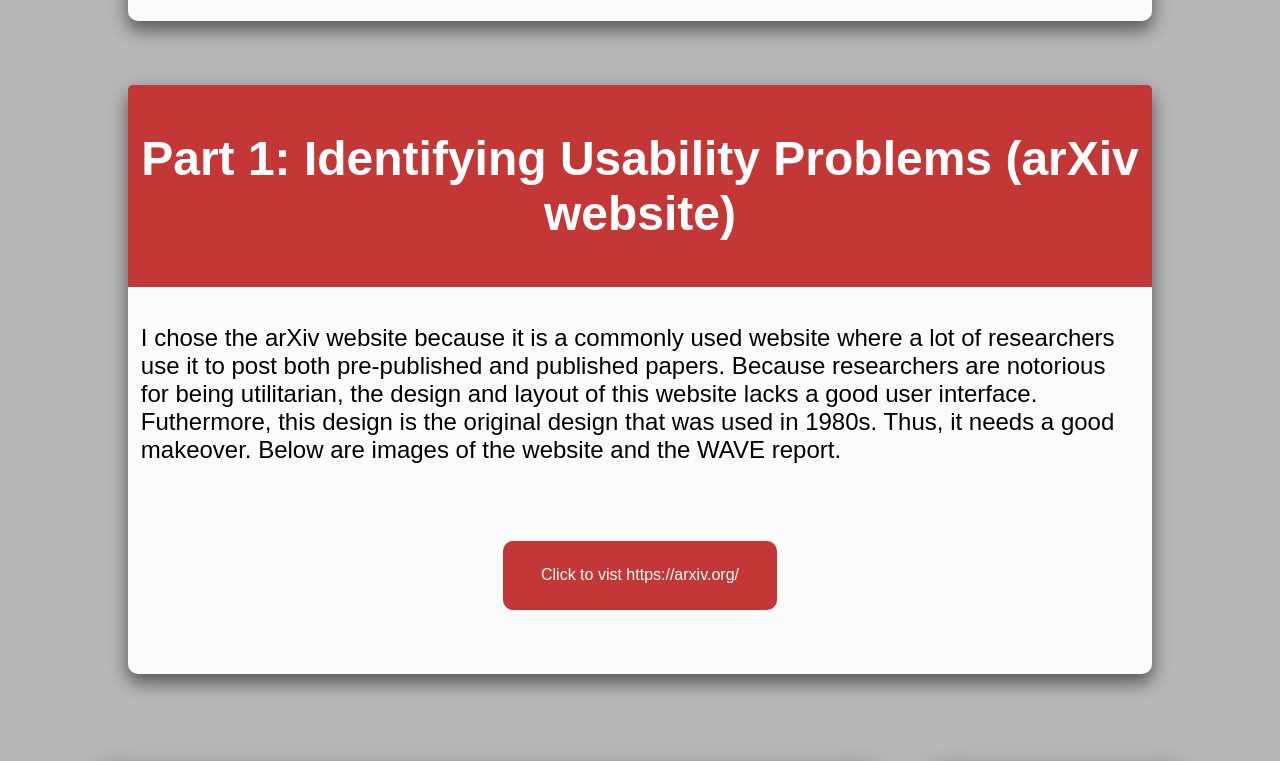
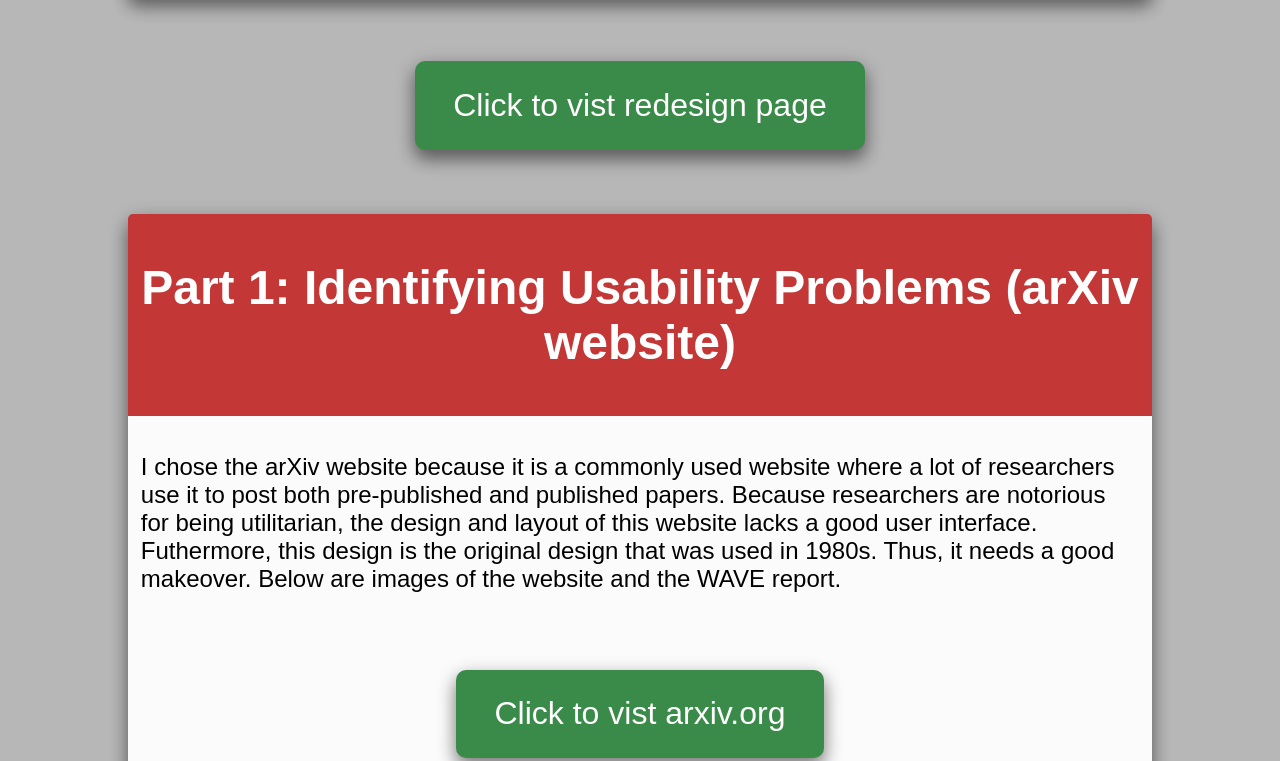
Before and after one commit to tiredaxolotl521/redesign_writeup, a plain HTML site: page index.html in a window 1280 px wide. Shown: the part 779-1540 px from the top of the page. Drawn offline with Linux system fonts and the light colour scheme.

Commit message:
Add files via upload

```diff
--- a/index.css
+++ b/index.css
@@ -55,7 +55,7 @@ html {
 }
 
 .list a:hover {
-    background-color: #2f578b;
+    background-color: #bb5c5c;
 
 }
 #image {
@@ -215,7 +215,7 @@ html {
 }
 
 .center_div{
-    background-color: #fbfbfb;
+    background-color: #e7e7e7;
     box-shadow:0 10px 16px 0 rgba(0, 0, 0, 0.3),0 6px 20px 0 rgba(0,0,0,0.3);
     border-radius: 10px;
     margin: 5vw;
@@ -232,16 +232,21 @@ html {
     justify-content: center;
     margin: 5vw;
 }
-a:link, a:visited {
-    background-color: #c33737;
+.button_font{
+    font-size: 2rem;
+}
+
+.div_center a:link, .div_center a:visited {
+    background-color: #3a8b49;
     color: white;
     padding: 2vw 3vw 2vw 3vw;
     text-align: center;
     text-decoration: none;
     display: inline-block;
     border-radius: 10px;
+    box-shadow:0 10px 16px 0 rgba(0, 0, 0, 0.3),0 6px 20px 0 rgba(0,0,0,0.3);
   }
 
-  a:hover, a:active {
-    background-color: #e12020;
+.div_center a:hover, .div_center a:active {
+    background-color: rgb(49, 116, 64);
   }
--- a/index.html
+++ b/index.html
@@ -26,8 +26,9 @@
                     </p>
             </div>
         </div>
-
-
+    </div>
+    <div class="div_center">
+        <a href="https://tiredaxolotl521.github.io/redesign/" target="_blank" class="button_font">Click to vist redesign page</a>
     </div>
 
     <div id="Usability_Problems">
@@ -39,7 +40,7 @@
                     <p class="yokai-text">I chose the arXiv website because it is a commonly used website where a lot of researchers use it to post both pre-published and published papers. Because researchers are notorious for being utilitarian, the design and layout of this website lacks a good user interface. Futhermore, this design is the original design that was used in 1980s. Thus, it needs a good makeover. Below are images of the website and the WAVE report.
                     </p>
                     <div class="div_center">
-                        <a href="https://arxiv.org/" target="_blank">Click to vist https://arxiv.org/</a>
+                        <a href="https://arxiv.org/" target="_blank" class="button_font">Click to vist arxiv.org</a>
                     </div>
 
             </div>
```
